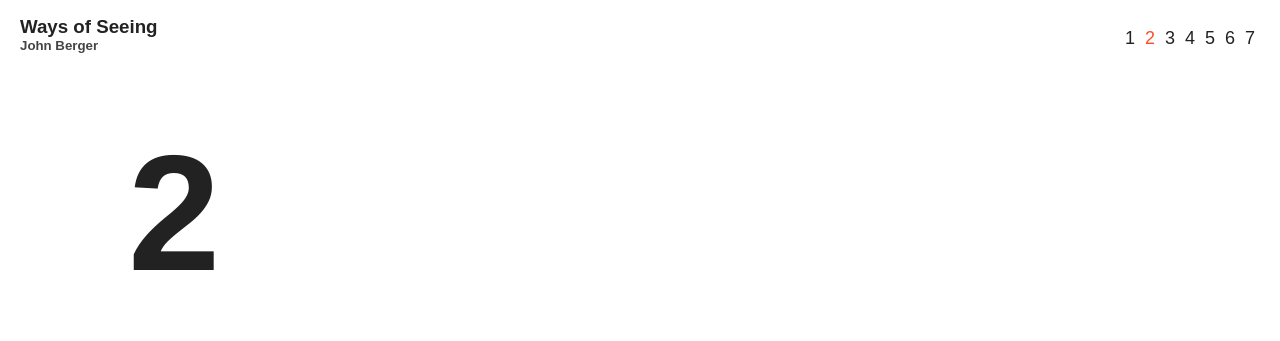
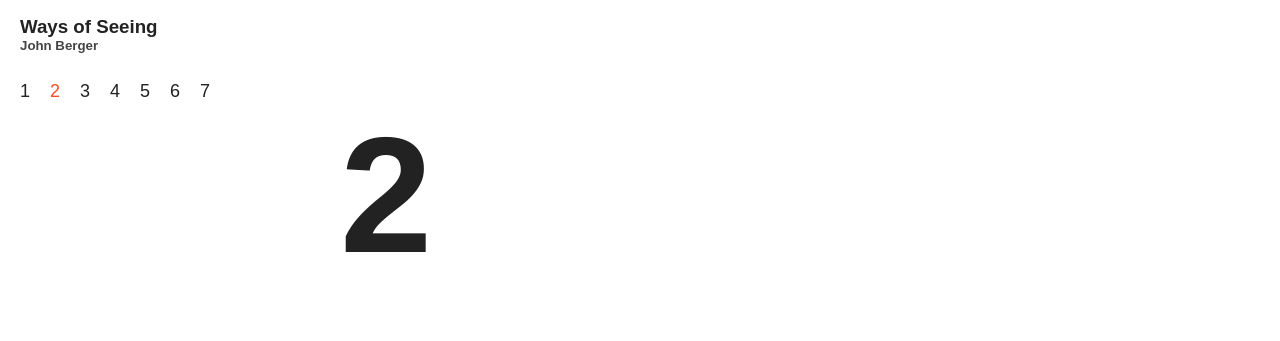
Before and after one commit to taylorzzzz/Ways, a PHP site: page /Ch2.html in a window 1280 px wide. Shown: the top 341 px of the page. Run offline with PHP 8.4, Linux system fonts and the light colour scheme; some web fonts are replaced.

Commit message:
Make nav responsive

```diff
--- a/Ch2.html
+++ b/Ch2.html
@@ -1,4 +1,4 @@
-class="two" <!DOCTYPE html>
+<!DOCTYPE html>
 <html>
 <head>
 	<title>Chapter 2</title>
@@ -10,21 +10,23 @@ class="two" <!DOCTYPE html>
 </head>
 <body>
 
+	<header>
 		<a href="/">
-		<header>
+			<div class="book-header">
 				<h3 class="book-title">Ways of Seeing</h3>
 				<h5 class="book-author">John Berger</h5>
-		</header>
+			</div>
 		</a>
 		<nav class="chapters">
 			<a href="Ch1.html">1</a>
-		<a href="Ch2.html" class="active_tab">2</a>
+			<a href="Ch2.html"  class="active_tab">2</a>
 			<a href="Ch3.html">3</a>
 			<a href="Ch4.html">4</a>
 			<a href="Ch5.html">5</a>
 			<a href="Ch6.html">6</a>
 			<a href="Ch7.html">7</a>
 		</nav>
+	</header>
 
 
 	<main class="photo-essay">
--- a/style.css
+++ b/style.css
@@ -24,13 +24,19 @@ li {
 }
 /* ------------------- HEADER */
 header {
+	display: flex;
+	justify-content: space-between;
 	position: fixed;
 	top: 0;
+	left: 0;
 	width: 100%;
+	padding: 16px 20px;
 	box-sizing: border-box;
-	padding: 16px 20px;
 	background: #FFF;
 	z-index: 100;
+}
+.book-header {
+
 }
 .book-author {
 	color: #444;
@@ -40,11 +46,8 @@ header {
 }
 /* ------------------- CHAPTER NAVIGATION */
 nav {
-	position: fixed;
-	top: 20px;
-	left: 100%;
-	transform: translateX(calc(-100% - 20px));
 	display: flex;
+	flex-wrap: wrap;
 	z-index: 110;
 }
 nav a {
@@ -69,7 +72,7 @@ main {
 }
 main.photo-essay {
 	width: 80%;
-	max-width: none;
+	max-width: 600px;
 }
 /* ------------------- */
 .img-container {
@@ -206,3 +209,34 @@ blockquote > span {
 .home-7 {
 	background: url('images/home_7.jpg');
 }
+
+
+/* ------------------- RESPONSIVE STYLING */
+@media only screen and (min-width: 450px) {
+	nav a {
+		margin: 0 10px;
+	}
+}
+@media only screen and (min-width: 1035px) {
+	header {
+		flex-direction: column;
+		flex-wrap: wrap;
+		background: transparent;
+		width: 300px;
+	}
+	header nav {
+		margin-top: 20px;
+		width: 100px;
+	}
+	header nav a {
+		margin-bottom: 20px;
+	}
+}
+@media only screen and (min-width: 1200px) {
+	header nav {
+		width: 100%;
+	}
+	nav a:nth-child(1) {
+		margin-left: 0;
+	}
+}
```
Also changed, not shown: Ch1.html (+5 -3 lines), images/ch1_21.jpg (added), 2 other files. Lines whose indentation alone changed are shown as unchanged.
